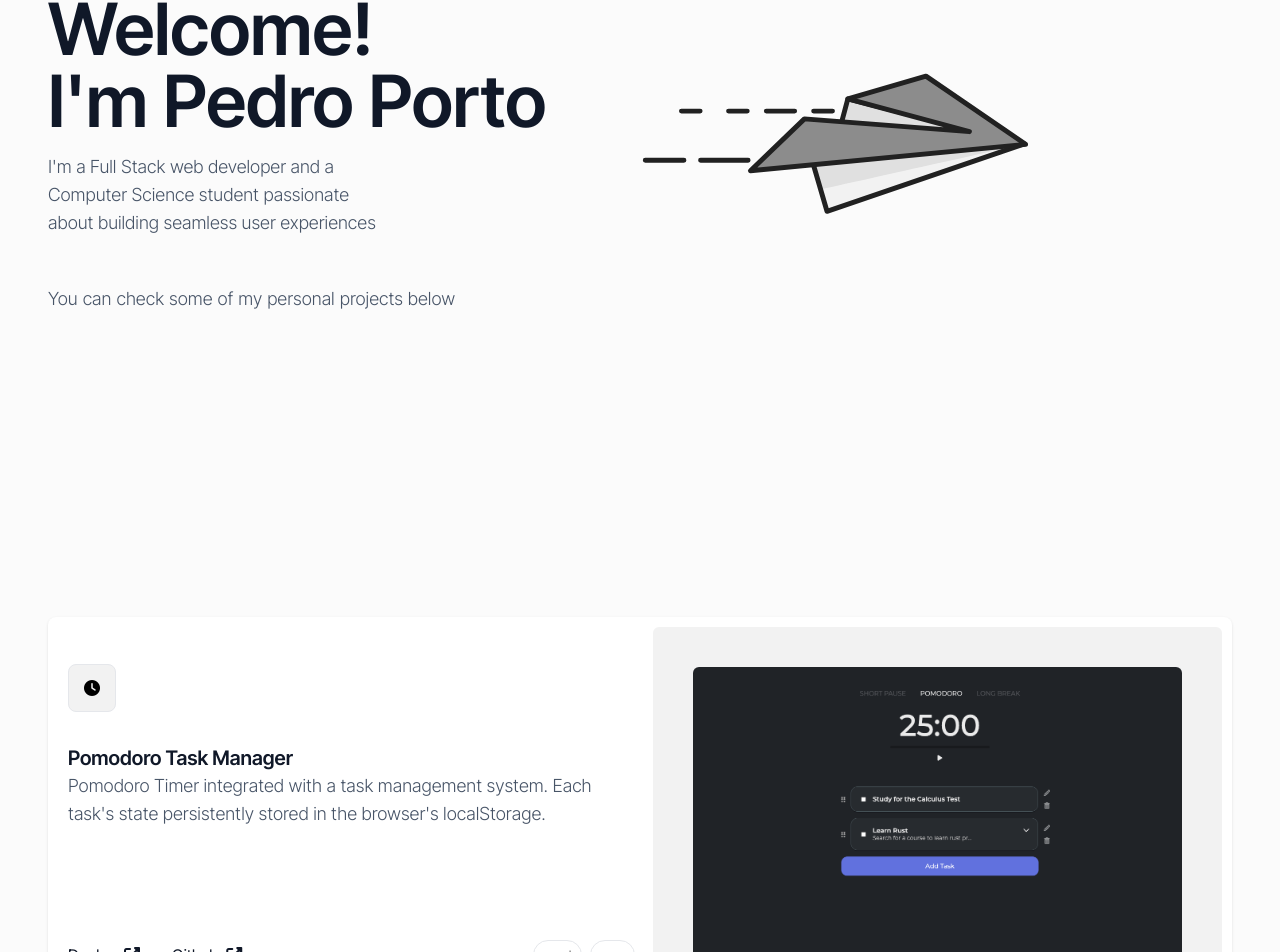
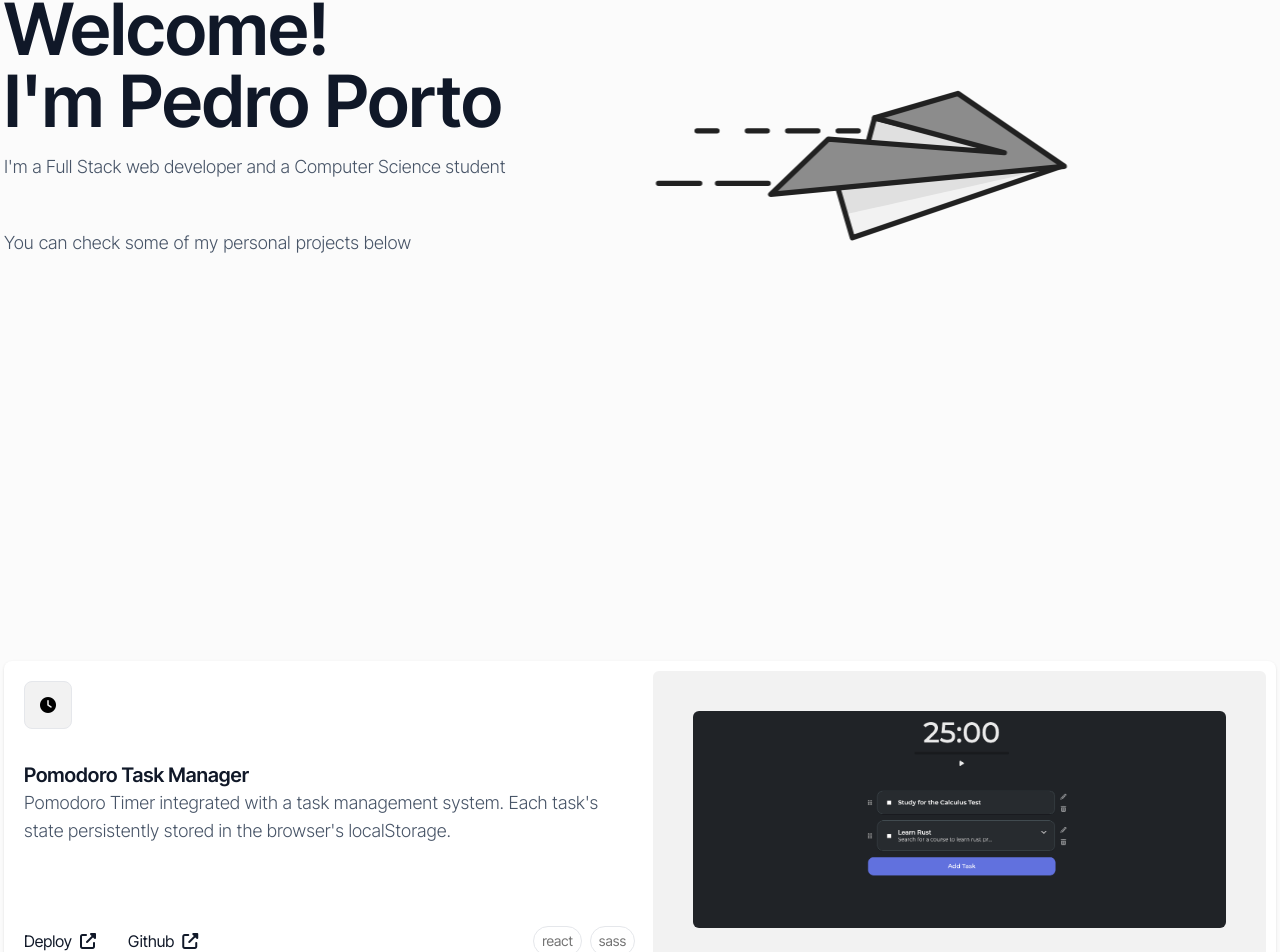
Before and after one commit to PedroPortow/portfolio-2024, a React (Vite) app: page / in a window 1280 px wide. Shown: the part 261-1213 px from the top of the page. Built offline with nearby package versions, Linux system fonts and the light colour scheme.

Commit message:
home refact and fixes

```diff
--- a/src/App.tsx
+++ b/src/App.tsx
@@ -29,7 +29,7 @@
   return (
     <div className='flex flex-col bg-light h-fit'>
       <Loader isVisible={loaderVisible}/>
-      <div className='md:container md:mx-auto px-4 lg:px-12'>
+      <div className=' md:mx-auto px-4 lg:px-1 max-w-screen-xl'>
         <Nav setLoaderVisible={setLoaderVisible} projectsRef={projectsRef} homeRef={homeRef} aboutRef={aboutRef} contactRef={contactRef}/>
         <BentoGrid />
         <Home ref={homeRef} />
--- a/src/components/FollowingPointer/FollowingPointer.tsx
+++ /dev/null
@@ -1,136 +0,0 @@
-import React, { useEffect, useState } from "react";
-
-import { motion, AnimatePresence, useMotionValue } from "framer-motion";
-import { cn } from "./../../utils/cn";
-
-export const FollowerPointerCard = ({
-  children,
-  className,
-  title,
-}: {
-  children: React.ReactNode;
-  className?: string;
-  title?: string | React.ReactNode;
-}) => {
-  const x = useMotionValue(0);
-  const y = useMotionValue(0);
-  const ref = React.useRef<HTMLDivElement>(null);
-  const [rect, setRect] = useState<DOMRect | null>(null);
-  const [isInside, setIsInside] = useState<boolean>(false); // Add this line
-
-  useEffect(() => {
-    if (ref.current) {
-      setRect(ref.current.getBoundingClientRect());
-    }
-  }, []);
-
-  const handleMouseMove = (e: React.MouseEvent<HTMLDivElement>) => {
-    if (rect) {
-      const scrollX = window.scrollX;
-      const scrollY = window.scrollY;
-      x.set(e.clientX - rect.left + scrollX);
-      y.set(e.clientY - rect.top + scrollY);
-    }
-  };
-  const handleMouseLeave = () => {
-    setIsInside(false);
-  };
-
-  const handleMouseEnter = () => {
-    setIsInside(true);
-  };
-  return (
-    <div
-      onMouseLeave={handleMouseLeave}
-      onMouseEnter={handleMouseEnter}
-      onMouseMove={handleMouseMove}
-      style={{
-        cursor: "none",
-      }}
-      ref={ref}
-      className={cn("relative", className)}
-    >
-      <AnimatePresence mode="wait">
-        {isInside && <FollowPointer x={x} y={y} title={title} />}
-      </AnimatePresence>
-      {children}
-    </div>
-  );
-};
-
-export const FollowPointer = ({
-  x,
-  y,
-  title,
-}: {
-  x: any;
-  y: any;
-  title?: string | React.ReactNode;
-}) => {
-  const colors = [
-    "var(--sky-500)",
-    "var(--neutral-500)",
-    "var(--teal-500)",
-    "var(--green-500)",
-    "var(--blue-500)",
-    "var(--red-500)",
-    "var(--yellow-500)",
-  ];
-  return (
-    <motion.div
-      className="h-4 w-4 rounded-full absolute z-50"
-      style={{
-        top: y,
-        left: x,
-        pointerEvents: "none",
-      }}
-      initial={{
-        scale: 1,
-        opacity: 1,
-      }}
-      animate={{
-        scale: 1,
-        opacity: 1,
-      }}
-      exit={{
-        scale: 0,
-        opacity: 0,
-      }}
-    >
-      <svg
-        stroke="currentColor"
-        fill="currentColor"
-        strokeWidth="1"
-        viewBox="0 0 16 16"
-        className="h-6 w-6 text-neutral-500 transform -rotate-[70deg] -translate-x-[12px] -translate-y-[10px] stroke-neutral-600"
-        height="1em"
-        width="1em"
-        xmlns="http://www.w3.org/2000/svg"
-      >
-        <path d="M14.082 2.182a.5.5 0 0 1 .103.557L8.528 15.467a.5.5 0 0 1-.917-.007L5.57 10.694.803 8.652a.5.5 0 0 1-.006-.916l12.728-5.657a.5.5 0 0 1 .556.103z"></path>
-      </svg>
-      <motion.div
-        style={{
-          backgroundColor: colors[Math.floor(Math.random() * colors.length)],
-        }}
-        initial={{
-          scale: 0.5,
-          opacity: 0,
-        }}
-        animate={{
-          scale: 1,
-          opacity: 1,
-        }}
-        exit={{
-          scale: 0.5,
-          opacity: 0,
-        }}
-        className={
-          "px-2 py-2 bg-neutral-200 text-white whitespace-nowrap min-w-max text-xs rounded-full"
-        }
-      >
-        {title || `William Shakespeare`}
-      </motion.div>
-    </motion.div>
-  );
-};
--- a/src/components/Loader/Loader.tsx
+++ b/src/components/Loader/Loader.tsx
@@ -12,7 +12,7 @@
       {isVisible && (
         <motion.div
           initial={{ opacity: 1 }}
-          exit={{ opacity: 0, transition: { duration: 1 } }} // Duração da transição de saída
+          exit={{ opacity: 0, transition: { duration: 1 } }}
           className="fixed inset-0 z-50 bg-white justify-center flex flex-col items-center gap-y-4"
         >
          <div className="lds-ellipsis"><div></div><div></div><div></div><div></div></div>
--- a/src/components/PaperPlaneAnim/PaperPlaneAnim.jsx
+++ b/src/components/PaperPlaneAnim/PaperPlaneAnim.jsx
@@ -20,7 +20,7 @@
 
   return (
     <>
-      <div className="container" style={{ zIndex: '2' }} ref={container} />
+      <div className="container"  ref={container} />
     </>
   );
 }
--- a/src/components/ProjectCard/ProjectCard.tsx
+++ b/src/components/ProjectCard/ProjectCard.tsx
@@ -1,7 +1,6 @@
 import React from 'react';
 import { motion } from "framer-motion";
 import Badge from '../Badge/Badge';
-import { FollowerPointerCard } from '../FollowingPointer/FollowingPointer';
 interface ProjectCardProps {
   isHorizontal: boolean;
   title: string;
@@ -21,12 +20,13 @@
   };
 
   return (
-    <div className={`flex ${isHorizontal ? "flex-col lg:flex-row" : "flex-col"} container bg-white p-2.5 gap-x-2 gap-y-2 shadow rounded-lg`}>
+    <div className={`flex ${isHorizontal ? "flex-col lg:flex-row h-auto lg:h-[315px]" : "flex-col "} container bg-white p-2.5 gap-x-2 gap-y-2 shadow rounded-lg`}>
       <div className={`first-section-wrapper  m-2.5 flex flex-col justify-center ${isHorizontal ? "w-fill lg:w-1/2" : "w-fill"}`}>
-        <div className='flex flex-col gap-y-8 '>
+        <div className={`flex flex-col justify-between ${isHorizontal ? "h-[350px]" : "h-[285px]"}`}>
+          <div className={`flex flex-col gap-y-8 ${isHorizontal && "h-4/6"}`}>
             <i className={`fa-${iconType} fa-${icon} text-gray-90 button w-12 h-12 rounded-lg flex border items-center justify-center bg-darker-gray`} />
             <motion.div
-            className='flex flex-col'
+              className='flex flex-col h-'
               variants={{
                   hidden: { opacity: 0, y: 50 },
                   visible: { opacity: 1, y: 0 },
@@ -35,9 +35,10 @@
                 animate="visible"
                 transition={{ duration: 0.5, delay: 1.5,  }}>
               <p className="text-strong-black text-xl font-semibold " >{title} </p>
-            <p className='text-light-gray text-lg mb-20 font-light'>{description}</p>
+              <p className='text-light-gray text-lg font-light'>{description}</p>
             </motion.div>
-          <div className='flex flex-row gap-x-8 justify-between'>
+          </div>
+          <div className='flex flex-row gap-x-8 justify-between align-end'>
             <div className='flex flex-row gap-x-8 '>
               {deployLink &&
               <div className='flex flex-row gap-x-2 items-center cursor-pointer' onClick={() => openLink(deployLink)}>
@@ -58,9 +59,9 @@
           </div>
         </div>
       </div>
-        <FollowerPointerCard title={title} className={`bg-darker-gray ${isHorizontal ? "w-fill lg:w-1/2" : "w-fill"} rounded-md overflow-hidden p-10`}>
-          <img src={img} alt={title} className="w-[700px] h-[300px] object-cover rounded-md" />
-        </FollowerPointerCard>
+        <div title={title} className={`bg-darker-gray ${isHorizontal ? "w-fill lg:w-1/2" : "w-fill"} rounded-md overflow-hidden p-10`}>
+          <img src={img} alt={title} className="w-[700px] h-[285px] lg:h-[217px] object-cover rounded-md" />
+        </div>
     </div>
   );
 };
--- a/src/components/TextReveal/TextReval.tsx
+++ b/src/components/TextReveal/TextReval.tsx
@@ -52,7 +52,7 @@
           variants={child}
           style={{ marginRight: "5px" }}
           key={index}
-          className='text-light-gray text-lg font-light mt-12 cursor-pointer '
+          className='text-light-gray text-lg font-light mt-12 cursor-pointer'
         >
           {word}
         </motion.p>
--- a/src/locales/en/translation.json
+++ b/src/locales/en/translation.json
@@ -3,7 +3,7 @@
   "english": "eng",
   "pt-br": "pt-br",
   "name_presentation": "I'm Pedro Porto",
-  "description_presentation": "I'm a Full Stack web developer and a Computer Science student passionate about building seamless user experiences",
+  "description_presentation": "I'm a Full Stack web developer and a Computer Science student",
   "projects_callout": "You can check some of my personal projects below",
   "pomodoro_title": "Pomodoro Task Manager",
   "pomodoro_description": "Pomodoro Timer integrated with a task management system. Each task's state persistently stored in the browser's localStorage.",
--- a/src/locales/pt-BR/translation.json
+++ b/src/locales/pt-BR/translation.json
@@ -2,8 +2,8 @@
   "welcome": "Bem-vindo!",
   "english": "eng",
   "pt-br": "pt-br",
-  "name_presentation": "Eu sou o Pedro Porto",
-  "description_presentation": "Sou um desenvolvedor web Full Stack e estudante de Ciência da Computação apaixonado por criar experiências de usuário fluidas",
+  "name_presentation": "Sou o Pedro Porto",
+  "description_presentation": "Sou desenvolvedor Full Stack e estudante de Ciência da Computação",
   "projects_callout": "Você pode conferir alguns dos meus projetos pessoais abaixo",
   "pomodoro_title": "Gerenciador de Tarefas Pomodoro",
   "pomodoro_description": "Temporizador Pomodoro integrado a um sistema de gerenciamento de tarefas. O estado de cada tarefa é armazenado persistentemente no localStorage do navegador.",
--- a/src/pages/About/About.css
+++ b/src/pages/About/About.css
@@ -3,6 +3,7 @@
     position: relative;
     text-decoration: none;
 }
+
 .cv-link::after {
   content: '';
   position: absolute;
--- a/src/pages/Home/Home.tsx
+++ b/src/pages/Home/Home.tsx
@@ -1,31 +1,89 @@
-import React from 'react';
-import PaperPlaneAnim from "../../components/PaperPlaneAnim/PaperPlaneAnim.jsx"
+import React from "react";
+import PaperPlaneAnim from "../../components/PaperPlaneAnim/PaperPlaneAnim.jsx";
 import { motion } from "framer-motion";
-import './Home.css'
-import AnimatedTextWord from '../../components/TextReveal/TextReval.js';
-import { useTranslation } from 'react-i18next';
+import "./Home.css";
+import AnimatedTextWord from "../../components/TextReveal/TextReval.js";
+import { useTranslation } from "react-i18next";
 
 const Home = React.forwardRef<HTMLDivElement>(({}, ref) => {
-  const { t }  = useTranslation();
+  const { t } = useTranslation();
 
   return (
-    <div className="md:container md:mx-auto flex flex-row h-fit justify-around" ref={ref}>
-        <div className='flex flex-col mt-12 '>
+    <div
+      className="md:container md:mx-auto max-w-sm flex flex-row h-fit justify-between"
+      ref={ref}
+    >
+      <div className="flex flex-col mt-12 ">
         <motion.div
           variants={{
-              hidden: { opacity: 0, y: 50 },
-              visible: { opacity: 1, y: 0 },
+            hidden: {
+              y: 75,
+              scale: 1,
+              opacity: 0,
+              transition: {
+                type: "spring",
+                stiffness: 30,
+                damping: 15,
+                duration: 0.2,
+              },
+              },
+              visible: {
+                y: 0,
+                scale: 1,
+                opacity: 1,
+                transition: {
+                  type: "spring",
+                  stiffness: 75,
+                  damping: 15,
+                  duration: 0.2,
+                },
+
+              },
             }}
           initial="hidden"
           animate="visible"
-            transition={{ duration: 0.5, delay: 0.25 }}
+          transition={{ duration: 0.2, delay: 0.25, ease: "easeInOut" }}
         >
           <p className="text-strong-black xl:text-7xl font-semibold text-5xl md:mt-32">
-              {t('welcome')}
+            {t("welcome")}
           </p>
-            <p className="text-strong-black   font-semibold xl:text-7xl text-5xl  ">{t('name_presentation')}</p>
         </motion.div>
+        <motion.div
+          variants={{
+            hidden: {
+              y: 75,
+              scale: 1,
+              opacity: 0,
+              transition: {
+                type: "spring",
+                stiffness: 30,
+                damping: 15,
+                duration: 0.2,
+                delay: 0.3
+              },
+              },
+              visible: {
+                y: 0,
+                scale: 1,
+                opacity: 1,
+                transition: {
+                  type: "spring",
+                  stiffness: 75,
+                  damping: 15,
+                  duration: 0.2,
+                  delay: 0.3
+                },
 
+              },
+            }}
+          initial="hidden"
+          animate="visible"
+          transition={{ duration: 0.2, delay: 0.75, ease: "easeInOut" }}
+        >
+          <p className="text-strong-black text-nowrap font-semibold xl:text-7xl text-5xl">
+            {t("name_presentation")}
+          </p>
+        </motion.div>
         <motion.p
           variants={{
             hidden: { opacity: 0, y: 50 },
@@ -34,14 +92,52 @@
           initial="hidden"
           animate="visible"
           transition={{ duration: 0.5, delay: 0.5 }}
-            className='text-light-gray text-lg font-light w-2/3 mt-4'
+          className="text-light-gray text-nowrap text-lg font-light w-2/3 mt-4 "
         >
-            {t('description_presentation')}
+          {t("description_presentation")}
         </motion.p>
-          <AnimatedTextWord text={t('projects_callout')} />
+        <AnimatedTextWord text={t("projects_callout")} />
       </div>
-        <div className='mr-4 w-96 h-96 hidden lg:block lg:w-full d-none lg:h-full'>
+      <div style={{ perspective: "1000px" }}>
+        <motion.div
+          className="mr-4 w-96 relative h-96 hidden lg:flex lg:w-full z-50 d-none lg:h-[700px]"
+          variants={{
+            hidden: {
+              opacity: 1,
+              x: -1200,
+              y: -200,
+              scale: 0.5,
+              rotateX: 45,
+              rotateY: 0,
+              rotateZ: -20,
+              transition: {
+                type: "spring",
+                stiffness: 150,
+                damping: 25,
+                duration: 2,
+              },
+            },
+            visible: {
+              opacity: 1,
+              x: 0,
+              y: 0,
+              scale: 1,
+              rotateX: 0,
+              rotateY: 0,
+              rotateZ: 0,
+              transition: {
+                type: "spring",
+                stiffness: 30,
+                damping: 25,
+                duration: 2,
+              },
+            },
+          }}
+          initial="hidden"
+          animate="visible"
+        >
           <PaperPlaneAnim />
+        </motion.div>
       </div>
     </div>
   );
```
Also changed, not shown: src/pages/Home/Home.css (+15 -12 lines). Lines whose indentation alone changed are shown as unchanged.
